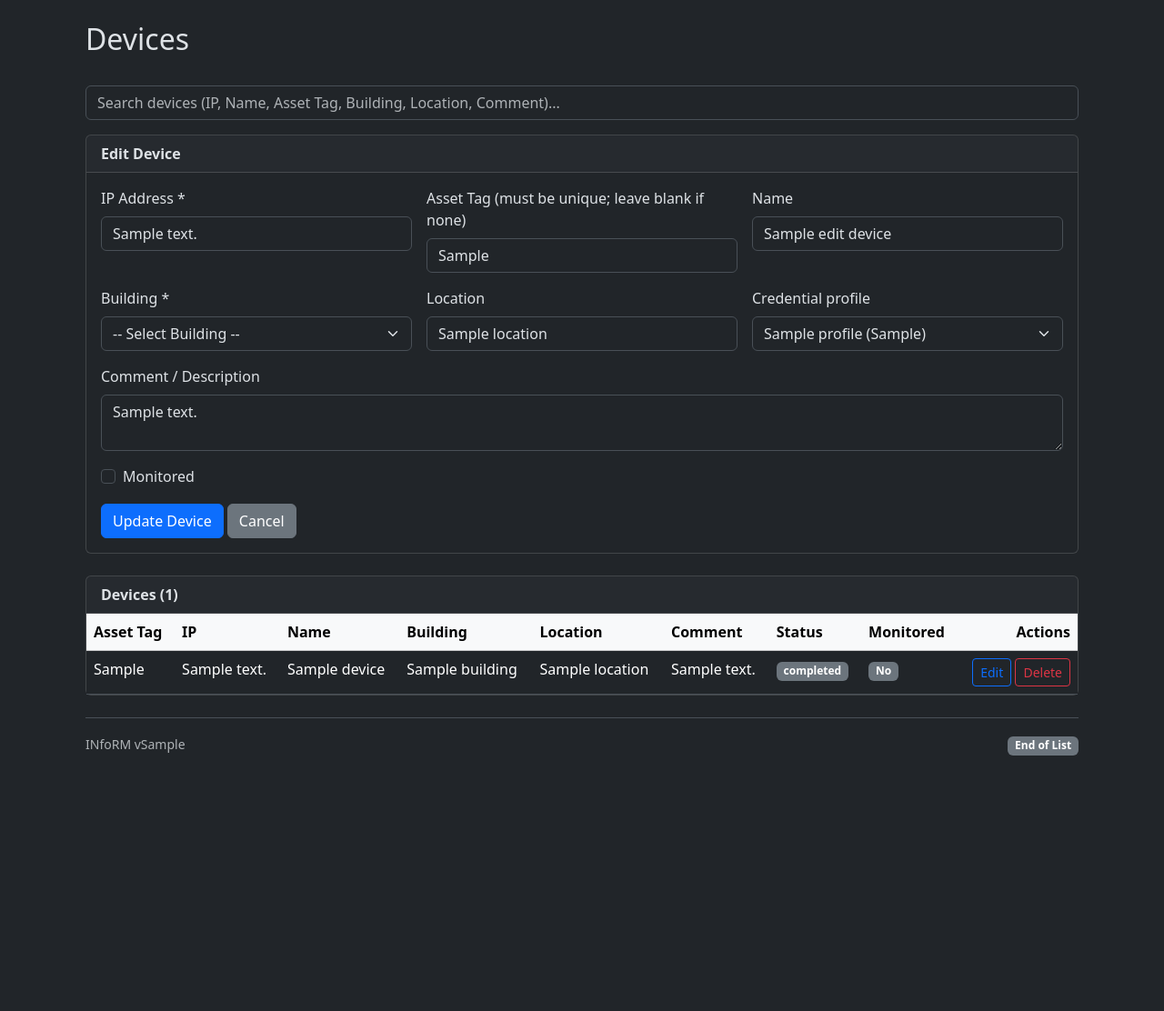
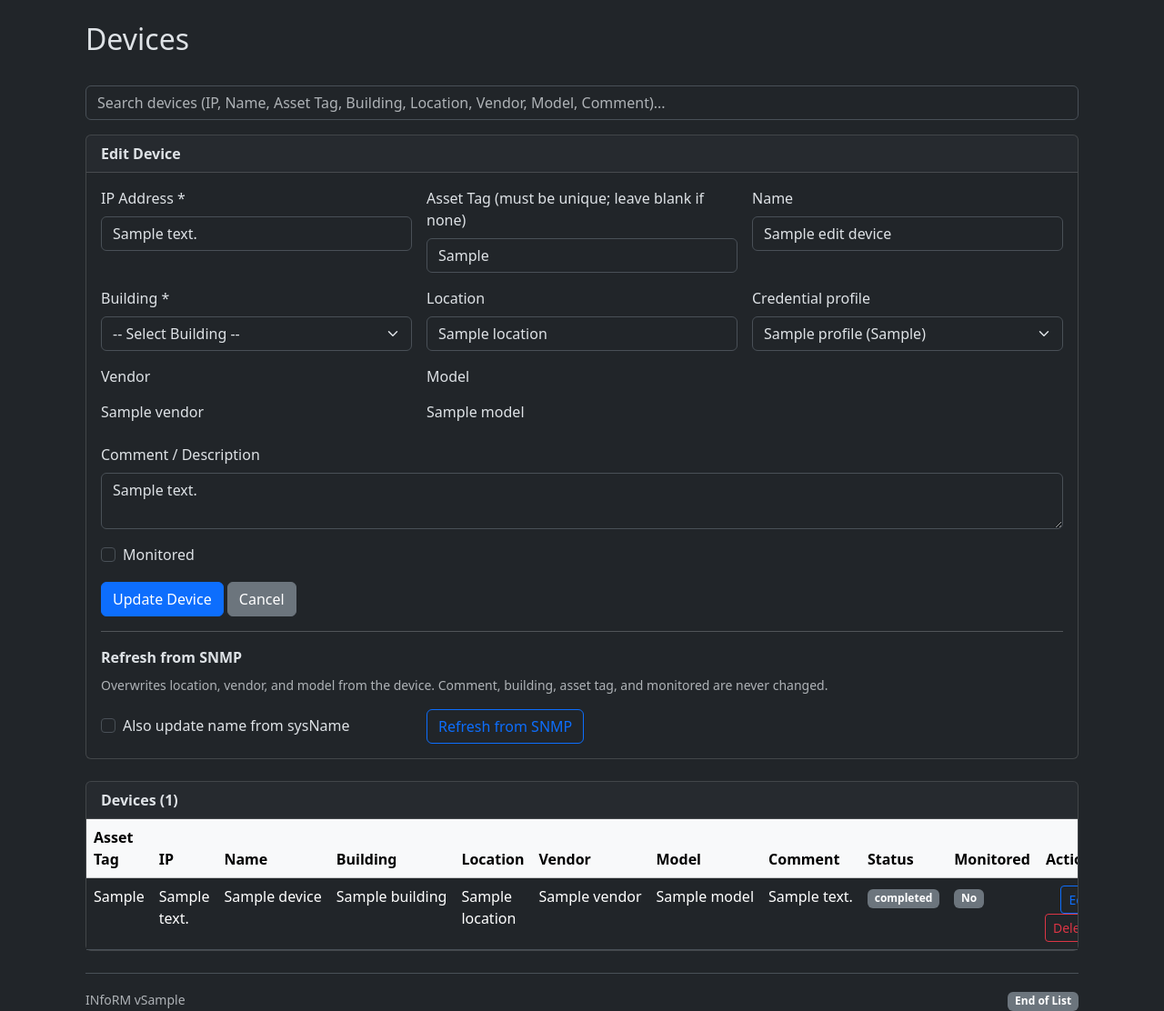
Before and after one commit to GovITInsider/INfoRM, a Python web app: template web/templates/manage/devices.html in a window 1280 px wide. Shown: the part 139-1251 px from the top of the page at 91% size. Before the commit the page ends 970 px from the top, so only its background shows below. Run offline with Jinja, Linux system fonts and the light colour scheme; the template is opened without the code that fills it: most values are stand-ins (such as "Sample title", 1, 10 or a date in 2020).

Commit message:
Show SNMP vendor/model on devices and add Refresh from SNMP
Read-only vendor/model on manage devices; refresh overwrites location
and identity, name only if checked; CLI list-devices columns.

```diff
--- a/inform/cli/main.py
+++ b/inform/cli/main.py
@@ -307,6 +307,8 @@ def list_devices(
         table.add_column("Name")
         table.add_column("Building")
         table.add_column("Location")
+        table.add_column("Vendor")
+        table.add_column("Model")
         table.add_column("Comment")
         table.add_column("Status")
         table.add_column("Monitored")
@@ -324,6 +326,8 @@ def list_devices(
                 d.name or "-",
                 d.building or "-",
                 d.location or "-",
+                d.vendor or "-",
+                d.model or "-",
                 d.comment or "-",
                 f"[{status_color}]{d.status}[/{status_color}]",
                 "Yes" if d.monitored else "No",
--- a/web/templates/manage/devices.html
+++ b/web/templates/manage/devices.html
@@ -29,7 +29,7 @@
 </style>
 
 <div class="mb-3">
-    <input type="text" id="searchInput" class="form-control" placeholder="Search devices (IP, Name, Asset Tag, Building, Location, Comment)...">
+    <input type="text" id="searchInput" class="form-control" placeholder="Search devices (IP, Name, Asset Tag, Building, Location, Vendor, Model, Comment)...">
 </div>
 
 <div class="card mb-4">
@@ -86,6 +86,14 @@
                         {% endfor %}
                     </select>
                 </div>
+                <div class="col-md-4">
+                    <label class="form-label">Vendor</label>
+                    <p class="form-control-plaintext mb-0">{{ edit_device.vendor if edit_device and edit_device.vendor else "—" }}</p>
+                </div>
+                <div class="col-md-4">
+                    <label class="form-label">Model</label>
+                    <p class="form-control-plaintext mb-0">{{ edit_device.model if edit_device and edit_device.model else "—" }}</p>
+                </div>
                 <div class="col-md-12">
                     <label class="form-label">Comment / Description</label>
                     <textarea name="comment" class="form-control" rows="2"
@@ -109,6 +117,43 @@
                 {% endif %}
             </div>
         </form>
+        {% if edit_device %}
+        <hr>
+        <form method="post" action="/manage/devices/{{ edit_device.id }}/refresh-snmp">
+            <p class="mb-2"><strong>Refresh from SNMP</strong></p>
+            <p class="form-text mt-0">Overwrites location, vendor, and model from the device. Comment, building, asset tag, and monitored are never changed.</p>
+            <div class="row g-3 align-items-end">
+                {% if not edit_device.credential_profile_id %}
+                <div class="col-md-4">
+                    <label class="form-label">Credential profile</label>
+                    <select name="refresh_profile_id" class="form-select" {% if not profiles %}disabled{% endif %}>
+                        {% for p in profiles %}
+                        <option value="{{ p.id }}">{{ p.name }} ({{ p.snmp_version }})</option>
+                        {% endfor %}
+                    </select>
+                </div>
+                <div class="col-md-4 d-flex align-items-end">
+                    <div class="form-check mb-2">
+                        <input class="form-check-input" type="checkbox" name="try_all" value="true" id="tryAllProfiles">
+                        <label class="form-check-label" for="tryAllProfiles">Try all profiles</label>
+                    </div>
+                </div>
+                {% endif %}
+                <div class="col-md-4 d-flex align-items-end">
+                    <div class="form-check mb-2">
+                        <input class="form-check-input" type="checkbox" name="update_name" value="true" id="updateNameFromSnmp">
+                        <label class="form-check-label" for="updateNameFromSnmp">Also update name from sysName</label>
+                    </div>
+                </div>
+                <div class="col-md-4">
+                    <button type="submit" class="btn btn-outline-primary"
+                            {% if not edit_device.credential_profile_id and not profiles %}disabled{% endif %}>
+                        Refresh from SNMP
+                    </button>
+                </div>
+            </div>
+        </form>
+        {% endif %}
     </div>
 </div>
 
@@ -127,9 +172,11 @@
                         <th class="sortable text-nowrap" onclick="sortTable(2)" style="cursor: pointer;">Name <span class="sort-arrow"></span></th>
                         <th class="sortable text-nowrap" onclick="sortTable(3)" style="cursor: pointer;">Building <span class="sort-arrow"></span></th>
                         <th class="sortable" onclick="sortTable(4)" style="cursor: pointer;">Location <span class="sort-arrow"></span></th>
-                        <th class="sortable" onclick="sortTable(5)" style="cursor: pointer;">Comment <span class="sort-arrow"></span></th>
-                        <th class="sortable" onclick="sortTable(6)" style="cursor: pointer;">Status <span class="sort-arrow"></span></th>
-                        <th class="sortable" onclick="sortTable(7)" style="cursor: pointer;">Monitored <span class="sort-arrow"></span></th>
+                        <th class="sortable" onclick="sortTable(5)" style="cursor: pointer;">Vendor <span class="sort-arrow"></span></th>
+                        <th class="sortable" onclick="sortTable(6)" style="cursor: pointer;">Model <span class="sort-arrow"></span></th>
+                        <th class="sortable" onclick="sortTable(7)" style="cursor: pointer;">Comment <span class="sort-arrow"></span></th>
+                        <th class="sortable" onclick="sortTable(8)" style="cursor: pointer;">Status <span class="sort-arrow"></span></th>
+                        <th class="sortable" onclick="sortTable(9)" style="cursor: pointer;">Monitored <span class="sort-arrow"></span></th>
                         <th class="text-end">Actions</th>
                     </tr>
                 </thead>
@@ -140,6 +187,8 @@
                         data-name="{{ device.name or '' }}"
                         data-building="{{ device.building or '' }}"
                         data-location="{{ device.location or '' }}"
+                        data-vendor="{{ device.vendor or '' }}"
+                        data-model="{{ device.model or '' }}"
                         data-ip="{{ device.ip_address }}">
                         <td style="max-width: 140px;" title="{{ device.asset_tag or '' }}">
                             {% if device.asset_tag %}
@@ -152,6 +201,8 @@
                         <td class="text-nowrap">{{ device.name or '-' }}</td>
                         <td class="text-nowrap">{{ device.building or '-' }}</td>
                         <td>{{ device.location or '-' }}</td>
+                        <td class="text-nowrap">{{ device.vendor or '-' }}</td>
+                        <td class="text-nowrap">{{ device.model or '-' }}</td>
                         <td style="max-width: 180px;" title="{{ device.comment or '' }}">
                             {% if device.comment %}
                                 {{ device.comment[:20] }}{% if device.comment|length > 20 %}…{% endif %}
@@ -224,6 +275,8 @@ document.getElementById('searchInput').addEventListener('keyup', function() {
             (row.dataset.name || '') + ' ' +
             (row.dataset.building || '') + ' ' +
             (row.dataset.location || '') + ' ' +
+            (row.dataset.vendor || '') + ' ' +
+            (row.dataset.model || '') + ' ' +
             (row.dataset.ip || '')
         ).toLowerCase();
 
@@ -260,11 +313,11 @@ function sortTable(columnIndex) {
         let valA = a.cells[columnIndex].textContent.trim().toLowerCase();
         let valB = b.cells[columnIndex].textContent.trim().toLowerCase();
 
-        if (columnIndex === 6) {
+        if (columnIndex === 8) {
             const statusOrder = { 'down': 0, 'pre-alarm': 1, 'unknown': 2, 'up': 3 };
             valA = statusOrder[valA] !== undefined ? statusOrder[valA] : 99;
             valB = statusOrder[valB] !== undefined ? statusOrder[valB] : 99;
-        } else if (columnIndex === 7) {
+        } else if (columnIndex === 9) {
             valA = valA === 'yes' ? 0 : 1;
             valB = valB === 'yes' ? 0 : 1;
         }
```
Also changed, not shown: web/main.py (+140 -0 lines).
